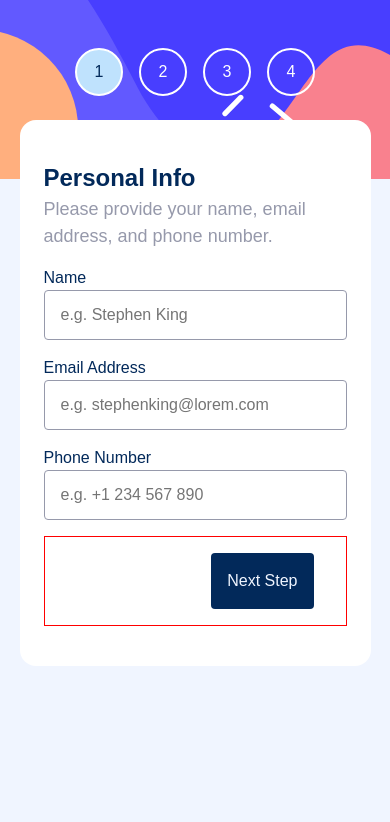
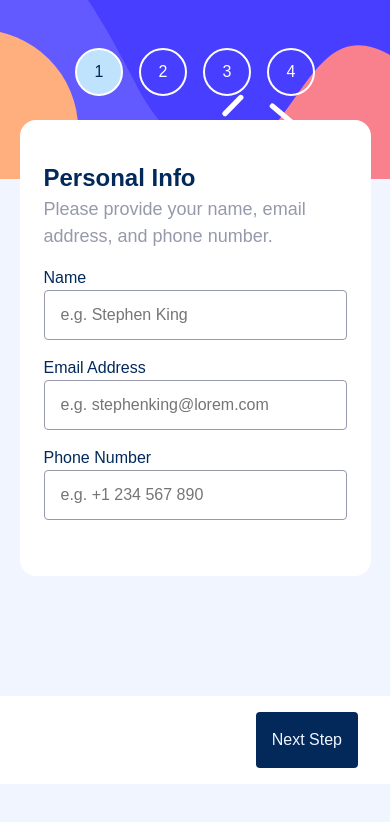
Before and after one commit to PawelObrzut/multi-step-form, a React app: page / in a window 390 px wide. Shown: the top 822 px of the page. Built offline with nearby package versions, Linux system fonts and the light colour scheme; the HTML template or start-up script is replaced by a standard one.

Commit message:
fixes layout and completes form step1 on small screens

```diff
--- a/src/App.tsx
+++ b/src/App.tsx
@@ -18,6 +18,8 @@ function App() {
   } = useForm<Inputs>();
 
   const submitForm = (data: Inputs) => {
+    //TODO: create a state object variable to store all steps information.
+    //? does a user prefer to have a form cleared when advancing to the next step?
     console.log(data.name)
     console.log(data.email)
     console.log(data.phoneNumber)
@@ -36,9 +38,9 @@ function App() {
           ))
         }
       </nav>
-      <main className='personalInfo'>
-        <form onSubmit={handleSubmit(submitForm)}>
-          <section className='formInputFields'>
+      <main className=''>
+        <form onSubmit={handleSubmit(submitForm)} className='multiStepForm'>
+          <section className='formBody'>
           {(() => {
             switch (activeStep) {
               case 1:
@@ -50,7 +52,7 @@ function App() {
                 }
               })()}
           </section>
-          <section className='next-button-container b'>
+          <section className='next-button-container'>
             <button type='submit' className='nextButton'>Next Step</button>
           </section>
         </form>
--- a/src/index.css
+++ b/src/index.css
@@ -137,7 +137,17 @@ input {
 /* ------------------- */
 /* Layouts             */
 /* ------------------- */
-.personalInfo {
+.multiStepForm {
+  display: flex;
+  flex-direction: column;
+}
+
+.formBody {
+  display: flex;
+  flex-direction: column;
+}
+
+.formBody {
   position: relative;
   top: -7.5rem;
   max-width: 490px;
@@ -148,32 +158,28 @@ input {
   background-color: var(--white);
   display: flex;
   flex-direction: column;
-  gap: 0.5rem;
+
 }
 
-.personalInfo h1 {
+.formBody h1 {
   font-weight: 700;
 }
 
-.personalInfo p {
+.formBody p {
   color: var(--grey500);
   font-size: 1.125rem;
   margin-bottom: 1rem;
 }
 
-.formInputFields {
-  display: flex;
-  flex-direction: column;
-}
 
-.personalInfo form input {
+.formBody input {
   margin-bottom: 1rem;
   line-height: 2rem;
   padding: .5rem 1rem;
   border-radius: 0.25rem;
 }
 
-.personalInfo form input:focus {
+.formBody input:focus {
   border: var(--blue950);
 }
 
```
